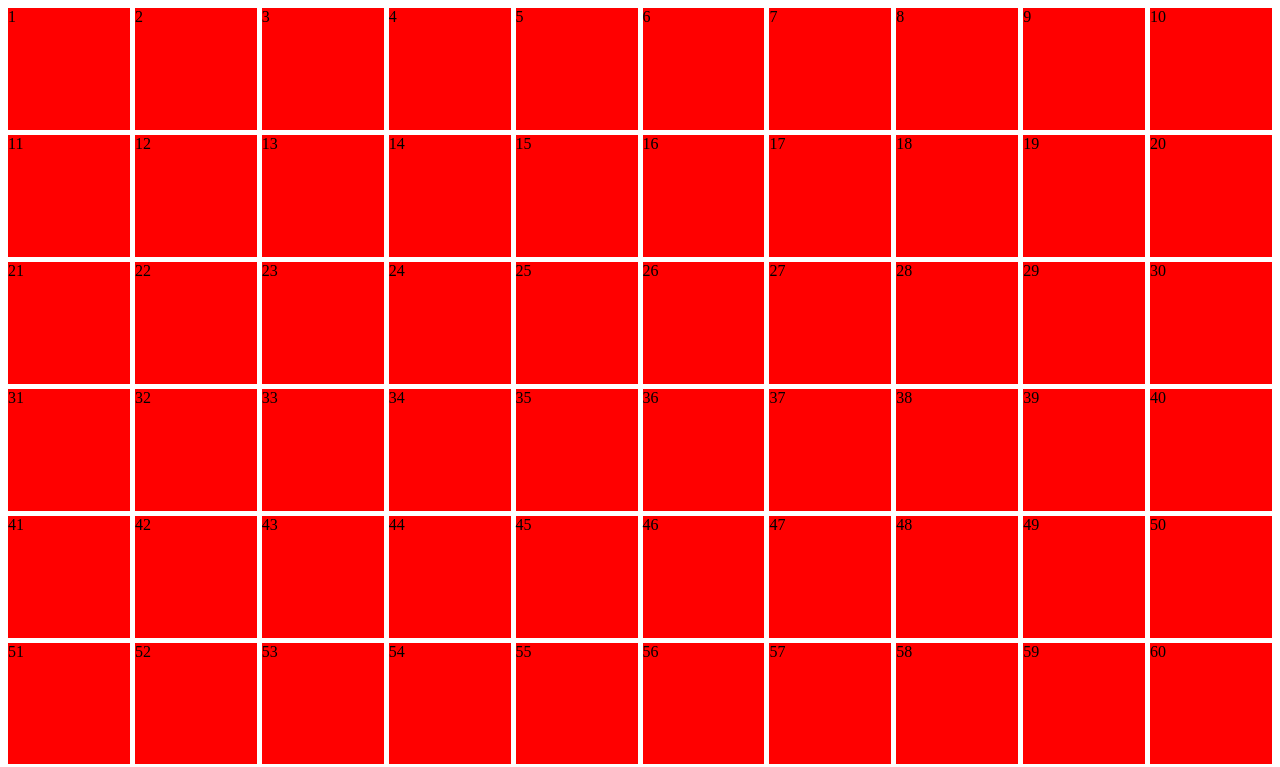
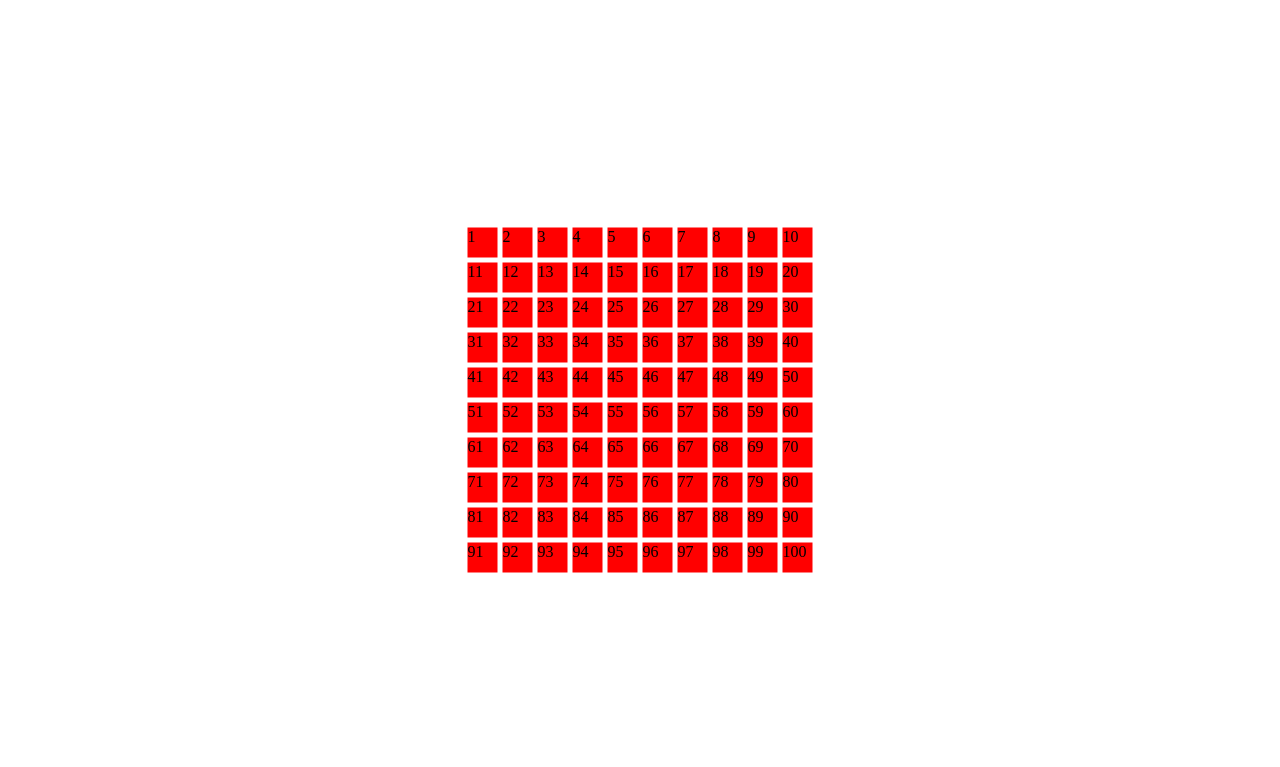
Before and after one commit to brugadin/go-evo, a Vue app: page /#/ in a window 1280 px wide. Shown: the top 767 px of the page. Built offline with nearby package versions, Linux system fonts and the light colour scheme.

Commit message:
centered content

```diff
--- /dev/null
+++ b/src/components/GridItem.vue
@@ -0,0 +1,43 @@
+<template>
+    <div class="grid-item"> {{ item.id }} </div>
+</template>
+
+<script lang='ts' >
+import {
+  defineComponent, PropType, toRefs, SetupContext,
+} from 'vue';
+import { ItemData } from '@/store/modules/models';
+
+interface Props {
+  item: ItemData;
+}
+
+export default defineComponent({
+  name: 'GridItem',
+  props: {
+    item: {
+      type: Object as PropType<ItemData>,
+      default: () => ({}),
+    },
+  },
+  setup(props: Props, { emit }: SetupContext) {
+    const { item } = toRefs(props);
+
+    function itemClicked(): void {
+      emit('item-clicked', item.value);
+    }
+
+    return {
+      itemClicked,
+    };
+  },
+});
+</script>
+
+<style lang="scss" scoped>
+.grid-item {
+    min-width: 30px;
+    min-height: 30px;
+    background-color: red;
+}
+</style>
--- a/src/components/MapGrid.vue
+++ b/src/components/MapGrid.vue
@@ -1,6 +1,6 @@
 <template>
 <div class="grid" :style="gridTemplateColumnStyle">
-    <div v-for="item in gridItems" :key="item.id">{{item.id}}</div>
+    <GridItem class="item" v-for="item in gridItems" :key="item.id" :item="item" />
 </div>
 </template>
 
@@ -8,6 +8,8 @@
 import {
   computed, defineComponent, reactive, toRefs,
 } from 'vue';
+
+import GridItem from './GridItem.vue';
 
 const defaultSize = 10;
 
@@ -21,6 +23,9 @@ interface ComponentState {
 }
 
 export default defineComponent({
+  components: {
+    GridItem,
+  },
   name: 'MapGrid',
   setup() {
     const state: ComponentState = reactive({
@@ -46,17 +51,11 @@ export default defineComponent({
     width: 100%;
     height: 100%;
 
-    div::before {
+    .item::before {
         content: "";
         padding-bottom: 100%;
         display: inline-block;
         vertical-align: top;
     }
-
-    div {
-        min-width: 30px;
-        min-height: 30px;
-        background-color: red;
-    }
 }
 </style>
--- /dev/null
+++ b/src/store/modules/models.ts
@@ -0,0 +1,3 @@
+export interface ItemData {
+    id: number;
+}
--- a/src/views/Home.vue
+++ b/src/views/Home.vue
@@ -1,20 +1,26 @@
 <template>
-  <div class="home">
-    <MapGrid />
+  <div class="game-map-container">
+    <MapGrid  />
   </div>
 </template>
 
 <script lang="ts">
 import { defineComponent } from 'vue';
-import MapGrid from '@/components/MapGrid.vue'; // @ is an alias to /src
+import MapGrid from '@/components/MapGrid.vue';
 
 export default defineComponent({
   name: 'Home',
   components: {
     MapGrid,
   },
-  created() {
-    console.log('HEY THERE');
-  },
 });
 </script>
+<style lang="scss" scoped>
+.game-map-container {
+  position: fixed;
+  top: 50%;
+  left: 50%;
+  /* bring your own prefixes */
+  transform: translate(-50%, -50%)
+}
+</style>
```
